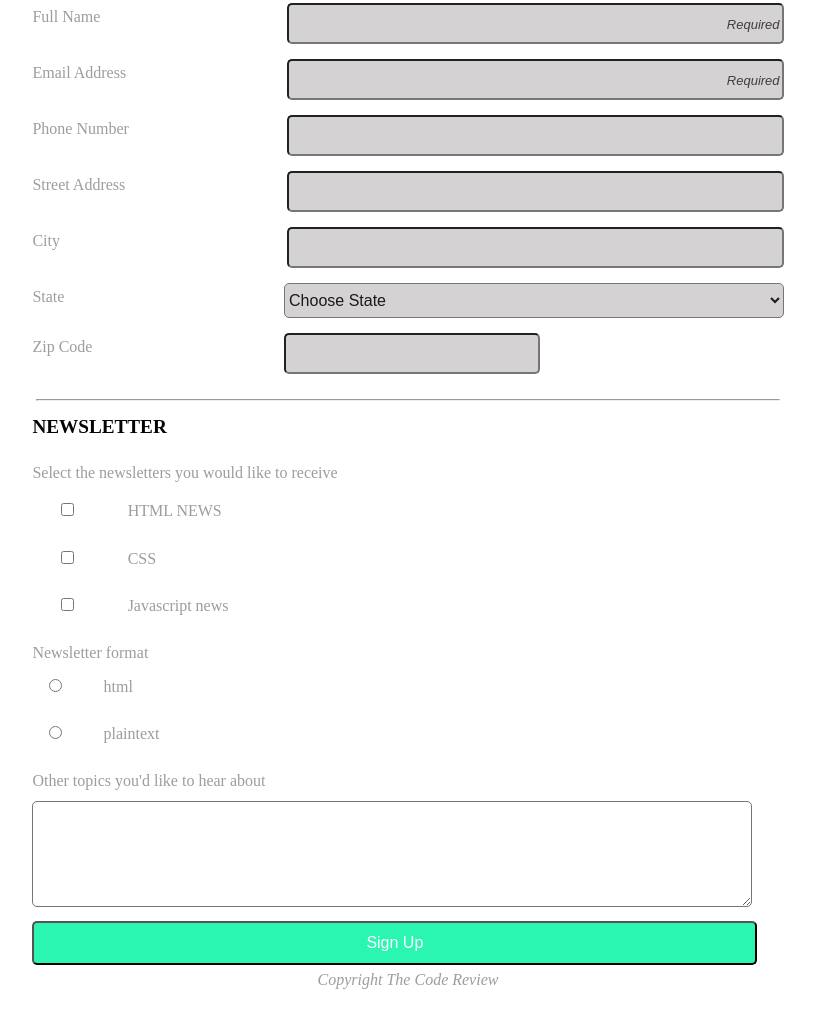
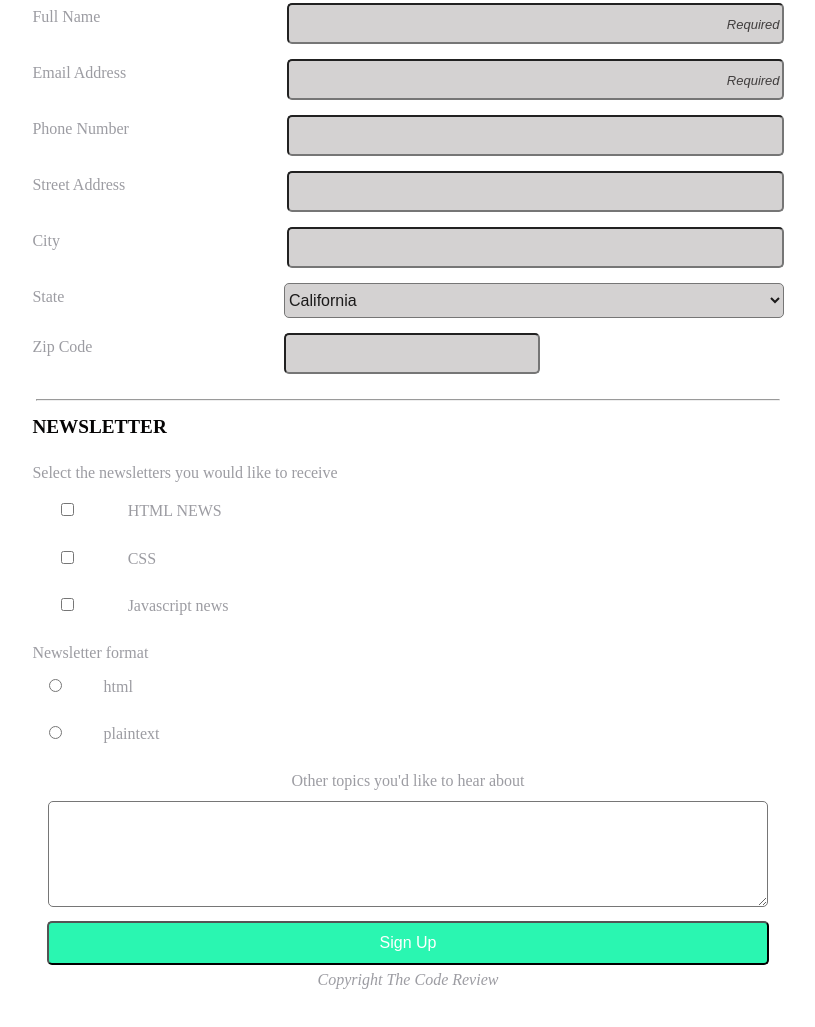
Before and after one commit to DavidL22/techdegree-project-3, a plain HTML site: page index.html in a window 1280 px wide. Shown: the part 241-1268 px from the top of the page, without its empty margins (232-1047 px from the left). Drawn offline with Linux system fonts and the light colour scheme; a web font is replaced by a local one.

Commit message:
a few more edits

```diff
--- a/css/styles.css
+++ b/css/styles.css
@@ -128,6 +128,7 @@ option[value="state"]{
 #zip-code {
   width: 50%;
 }
+
 .flex-containerbottom {
   display:flex;
   flex-wrap:wrap;
@@ -180,7 +181,6 @@ input[type="radio"]:checked+label{
   font-weight:bold;
 }
 
-
 input[type="button"],
 input[type="radio"]
 input[type="submit"] {
@@ -208,6 +208,7 @@ input[type="radio"]{
 
 .others{
 width: 100%;
+text-align:center;
 }
 
 .btn-default{
@@ -215,7 +216,7 @@ width: 100%;
   padding-left: 20px;
   padding-right: 20px;
   background: #2af6b1;
-  width: 96.5%;
+  width: 96%;
   height: 25%;
   border-radius: 5px;
   margin-top:10px;
@@ -236,10 +237,9 @@ textarea:focus {
   border:solid blue;
 }
 
-/* -------------------------Media Queries------------------------- */
+/* -------------------------Media Query------------------------- */
 
 @media (min-width: 768px) {
-
 
 .header-container{
   width:65%;
@@ -297,6 +297,7 @@ label[for="zip-code"] {
   margin-top:15px;
   color:#050404;
 }
+
 .flex-containerbottom{
 display:flex;
 flex-wrap:wrap;
--- a/index.html
+++ b/index.html
@@ -40,7 +40,7 @@
 					        <input class="bdr-design" type="text" id="city" name="user_city">
 					        <label for="state">State</label>
 					        <select class="bdr-design" id="state" name="user_state">
-					        	<option value="state">Choose State</option>
+					        	<option value="state" disabled>Choose State</option>
 					        	<option value="CA">California</option>
 					        	<option value="CT">Connecticut</option>
 					        	<option value="CO">Colorado</option>
@@ -70,7 +70,7 @@
 						        		</div>
 						        </div>
 						        <div class="others">
-						        	<label>Other topics you'd like to hear about</label>
+						        	<label for="topics">Other topics you'd like to hear about</label>
 						        		<textarea id="topics" name="user_topics"></textarea>
 							         <button class="btn-default" type="submit">Sign Up</button>
 							    </div>
```
Lines whose indentation alone changed are shown as unchanged.
